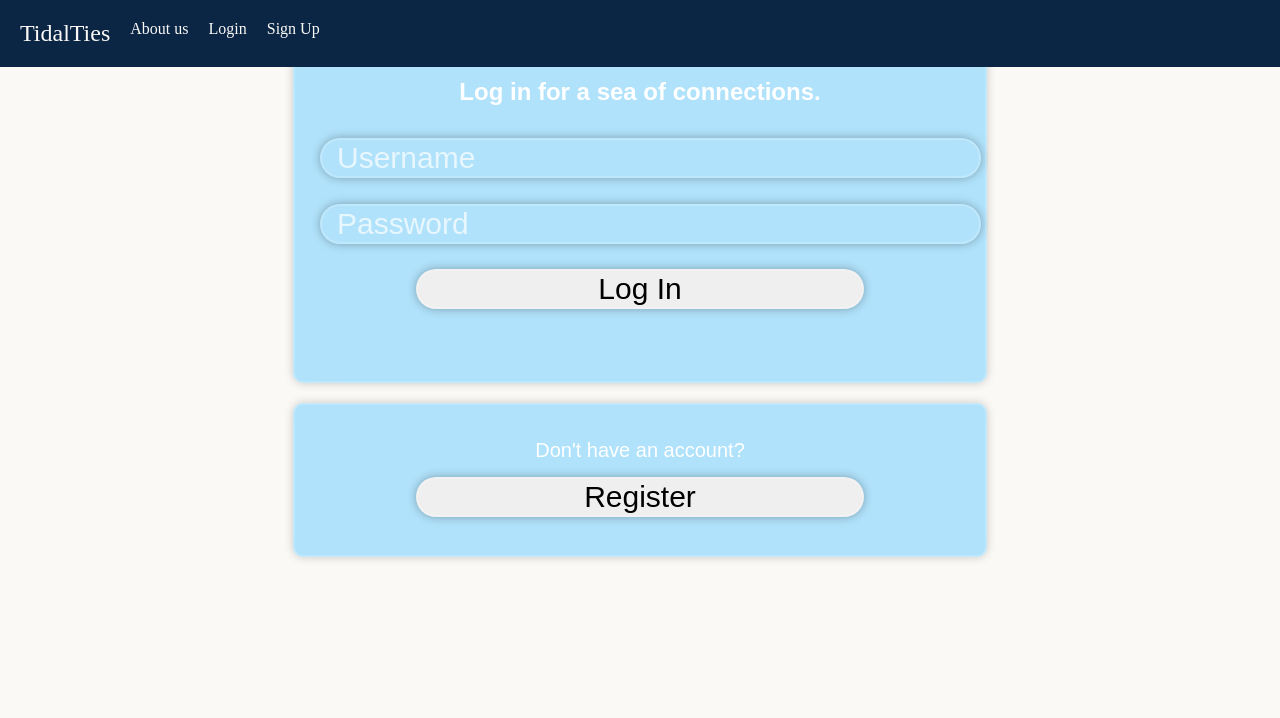
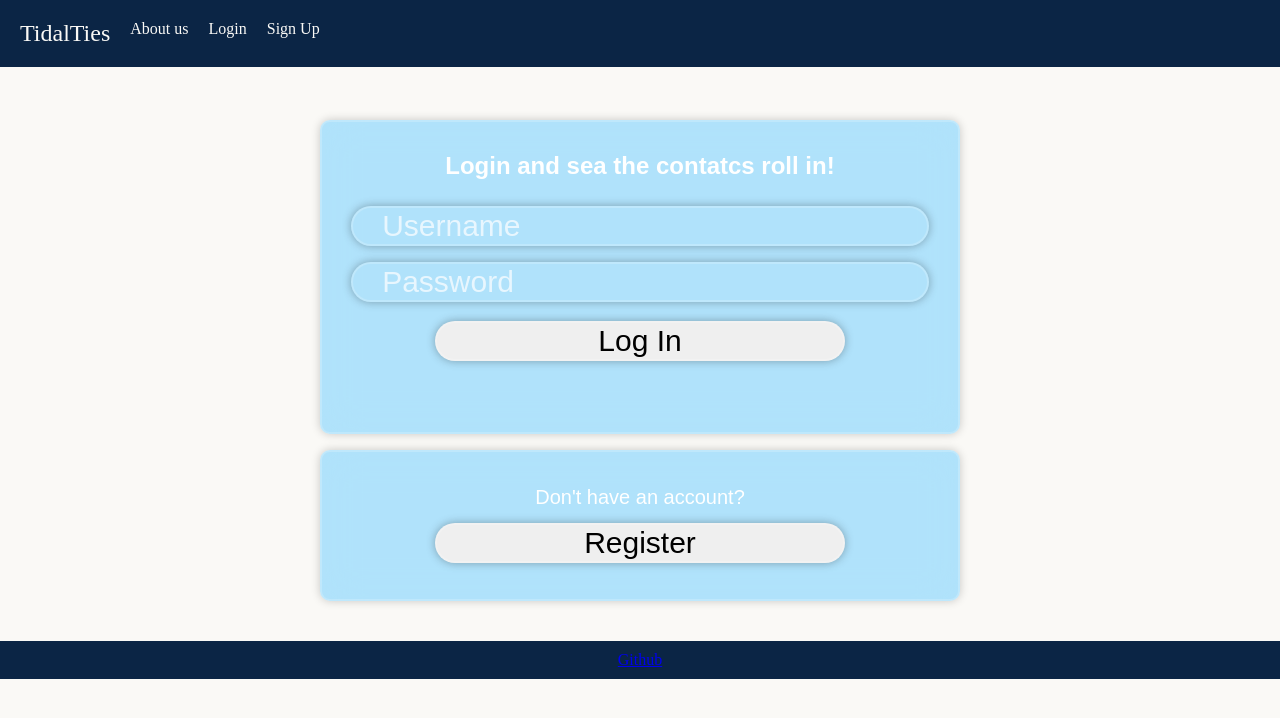
Before and after one commit to viimalys/COP4331-contact-manager, a PHP site: page /login.html in a window 1280 px wide. Shown: the top 718 px of the page. Run offline with PHP 8.4, Linux system fonts and the light colour scheme.

Commit message:
added styling changes to login/signup and added password check and empty field check to signup

```diff
--- a/css/styles.css
+++ b/css/styles.css
@@ -21,35 +21,103 @@ body
 #title
 {
     font-size: 40px;
-    width: 100%;
+    max-width: 100%;
     margin: 0 auto;
     text-align: center;
     font-family: 'Great Vibes', cursive;
-    color: #FFFFFF;
+    color: #FFFFFF; /*Should probably change color bc too light*/
 }
 
 #loginSignupDiv, #signupLoginDiv{
-    position: absolute;
+    margin: auto;
+    margin-top: 15vh;
+    margin-bottom: 5vh;
+    max-width: 50%;
+    text-align: center;
+    font-size: 30px;
+    /*position: absolute;
     top: 100px;
     left: 50%;
     transform: translateX(-50%);
-    align-items: center;
+    align-items: center;*/
 }
 
 
 #loginDiv, #signupDiv, #registerDiv, #backToLoginDiv {
     margin: 0 auto;
-    margin-bottom: 20px;
-    font-size: 30px;
-    width: 50%;
+    margin-bottom: 2vh;
     border: 2px solid rgba(255, 255, 255, .2);
     backdrop-filter: blur(20px);
     box-shadow: 0 0 10px rgba(0, 0, 0, .2);
     background-color: rgba(102, 204, 255, 0.5);
     border-radius: 10px;
     padding: 25px;
-    text-align: center;
 }
+
+#loginName, #loginPassword,
+#firstName, #lastName
+{
+    margin: 1vh auto;
+    max-width: 100%;
+    font-size: 30px;
+    text-align: left;
+    padding-left: 5%;
+    padding-right: 13%;
+    background: transparent;
+    border: none;
+    outline: none;
+    border: 2px solid rgba(255, 255, 255, .2);
+    box-shadow: 0 0 10px rgba(0, 0, 0, .3);
+    border-radius: 40px;
+    color: #FFFFFF;
+}
+
+#passwordRequirements {
+    margin-top: 5px;
+    font-size: 14px;
+    color: #FFFFFF;
+    display: none; /* Initially hide the password requirements */
+}
+
+#passwordRequirements span {
+    margin-left: 10px;
+}
+
+#loginPassword
+{
+    text-overflow: clip;
+    overflow: hidden;
+    white-space: nowrap;
+}
+
+#loginName:focus::placeholder,
+#loginPassword:focus::placeholder,
+#firstName:focus::placeholder,
+#lastName:focus::placeholder {
+    color: rgba(255, 255, 255, 0.3);
+}
+
+::placeholder{
+    color: rgba(255, 255, 255, 0.7);
+}
+
+
+.password-container, .firstName-container,
+.lastName-container, .loginName-container {
+    position: relative;
+}
+
+.password-toggle, .badField {
+    cursor: pointer;
+    position: absolute;
+    right: 3%;
+    top: 50%;
+    transform: translateY(-50%);
+    font-size: 14px;
+    /*color: #FFFFFF;*/
+    display: none;
+}
+
 
 #signupText
 {
@@ -107,85 +175,46 @@ body
     background-color: #055C9D;
     color: #FFFFFF;
     opacity: 50%;
+    transform: scale(1.1);
+    transition: background-color 0.3s ease, transform 0.3s ease;
+    box-shadow: 0 0 10px rgba(255, 255, 255, 0.7);
+    transition: background-color 0.3s ease, transform 0.3s ease, box-shadow 0.3s ease;
 }
 
-.table, th, td, tr
-{
-    border: 1px solid black;
-    border-collapse: collapse;
-}
 
 #addContactForm
 {
     display: none;
 }
 
-#firstName
+#contactsTable
 {
-    margin: 2% auto;
-    width: 100%;
-    font-size: 30px;
-    text-align: left;
-    padding-left: 15px;
-    background: transparent;
-    border: none;
-    outline: none;
-    border: 2px solid rgba(255, 255, 255, .2);
-    box-shadow: 0 0 10px rgba(0, 0, 0, .3);
-    border-radius: 40px;
-    color: #FFFFFF;
-}
-#lastName
-{
-    margin: 2% auto;
-    width: 100%;
-    font-size: 30px;
-    text-align: left;
-    padding-left: 15px;
-    background: transparent;
-    border: none;
-    outline: none;
-    border: 2px solid rgba(255, 255, 255, .2);
-    box-shadow: 0 0 10px rgba(0, 0, 0, .3);
-    border-radius: 40px;
-    color: #FFFFFF;
-}
-#loginName
-{
-    margin: 2% auto;
-    width: 100%;
-    font-size: 30px;
-    text-align: left;
-    padding-left: 15px;
-    background: transparent;
-    border: none;
-    outline: none;
-    border: 2px solid rgba(255, 255, 255, .2);
-    box-shadow: 0 0 10px rgba(0, 0, 0, .3);
-    border-radius: 40px;
-    color: #FFFFFF;
-}
-#loginPassword
-{
-    margin: 2% auto;
-    width: 100%;
-    font-size: 30px;
-    text-align: left;
-    padding-left: 15px;
-    background: transparent;
-    border: none;
-    outline: none;
-    border: 2px solid rgba(255, 255, 255, .2);
-    box-shadow: 0 0 10px rgba(0, 0, 0, .3);
-    border-radius: 40px;
-    color: #FFFFFF;
+    margin-left: auto;
+    margin-right: auto;
+    width: 80%;
+    background-color: #EEF4ED;
 }
 
-#loginName:focus::placeholder,
-#loginPassword:focus::placeholder,
-#firstName:focus::placeholder,
-#lastName:focus::placeholder {
-    color: rgba(255, 255, 255, 0.3);
+table, th, td
+{
+    padding: 15px;
+    border: 1px solid;
+    border-collapse: collapse;
+}
+
+th
+{
+    text-align: center;
+}
+
+td
+{
+    text-align: left;
+}
+
+tr:hover
+{
+    background-color: #8DA9C4;
 }
 
 #searchText
@@ -228,7 +257,7 @@ input[type="text"],input[type="password"]{
     color: #FFFFFF;
 }
 
-#loginResult{
+#loginResult, #signupResult{
     display: inline-block;
     font-size: 0.8em;
     width: 90%;
@@ -273,27 +302,6 @@ select{
     margin-bottom: 1%;
     font-family: 'Merriweather Sans', sans-serif;
     color: #95060a;
-}
-
-::placeholder{
-    color: rgba(255, 255, 255, 0.7);
-}
-
-.password-container {
-    position: relative;
-    display: inline-block;
-    width: 100%;
-}
-
-.password-toggle {
-    cursor: pointer;
-    position: absolute;
-    right: 10px;
-    top: 50%;
-    transform: translateY(-50%);
-    font-size: 14px;
-    color: #FFFFFF;
-    display: none;
 }
 
 .banner {
--- a/index.html
+++ b/index.html
@@ -38,7 +38,7 @@
 				</div>
 			</div>
 			<div class="image-container">
-				<img src="/images/penguinImage.jpg" alt="Static Image" class="image" id="staticImage" ondblclick="playGif()">
+				<img src="/images/penguinImage.jpg" alt="Static Image" class="image" id="staticImage" ondblclick="playGif();">
 				<!--<<img src="/images/scubaPenguin.gif" alt="Your GIF" class="gif" id="animatedGif">-->
 			</div>
 		</div>
--- a/login.html
+++ b/login.html
@@ -8,10 +8,10 @@
 	<script type="text/javascript" src="js/code.js"></script>
 	<link href="css/styles.css" rel="stylesheet">
 	<link href="https://fonts.googleapis.com/css?family=Ubuntu" rel="stylesheet">
+	<link href='https://unpkg.com/boxicons@2.1.4/css/boxicons.min.css' rel='stylesheet'>
 </head>
 
-<body>
-	<header>
+<body id = "loginPage">
 	<header>
 		<div class="banner">
 			<nav>
@@ -27,21 +27,21 @@
 		</div>
 	</header>
 
+	<div id="loginSignupDiv">
 		<div id="loginDiv">
-		<h1 id="title">Welcome to TidalTies!</h1>
-		<form id="loginForm">
-			<h2 id="inner-title">Log in for a sea of connections.</h2>
+			<!--<h1 id="title">Welcome to TidalTies!</h1>-->
+			<div id="loginForm">
+				<h2 id="inner-title">Login and sea the contatcs roll in!</h2>
 				<input type="text" id="loginName" placeholder="Username" required /><br />
 
 				<div class="password-container">
-				<input type="password" id="loginPassword" placeholder="Password" oninput="togglePasswordToggle()"
-					required />
-				<span class="password-toggle" onclick="togglePasswordVisibility('loginPassword')">Show</span><br />
+					<input type="password" id="loginPassword" placeholder="Password" oninput="togglePasswordToggle()" required />
+					<span class="password-toggle" onclick="togglePasswordVisibility('loginPassword')"><i class='bx bx-show' style='color:#ffffff'  ></i></span>
 				</div>
 
 				<button type="submit" id="loginButton" class="buttons" onclick="doLogin();">Log In </button>
 				<span id="loginResult"></span>
-		</form>
+			</div>
 		</div>
 
 
@@ -50,6 +50,11 @@
 			<button type="button" id="signupButton" class="buttons"
 				onclick="window.location.href = 'signup.html';">Register</button>
 		</div>
+	</div>
+
+	<footer>
+		<a href="https://github.com/viimalys/COP4331-contact-manager">Github</a>
+	</footer>
 
 </body>
 
```
Also changed, not shown: js/code.js (+131 -3 lines), landing.html (+14 -20 lines), signup.html (+8 -6 lines). Lines whose indentation alone changed are shown as unchanged.
